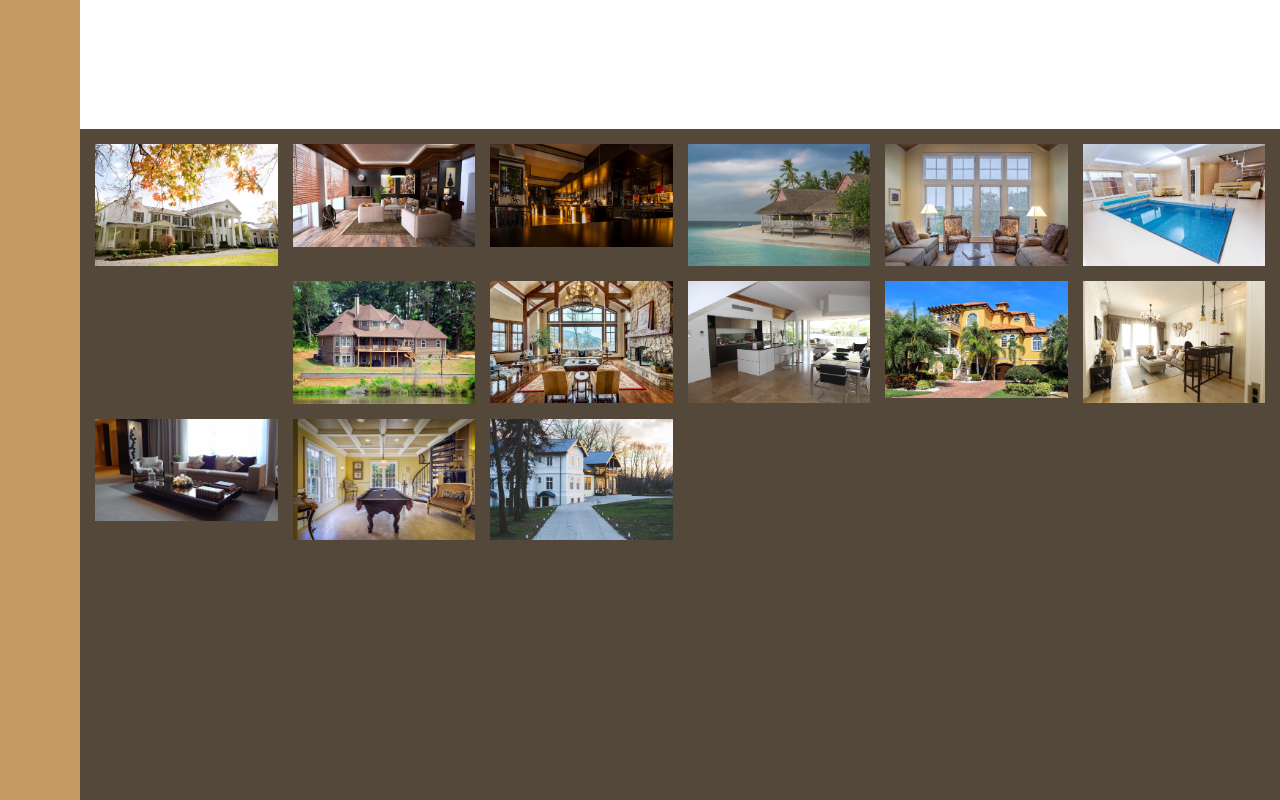
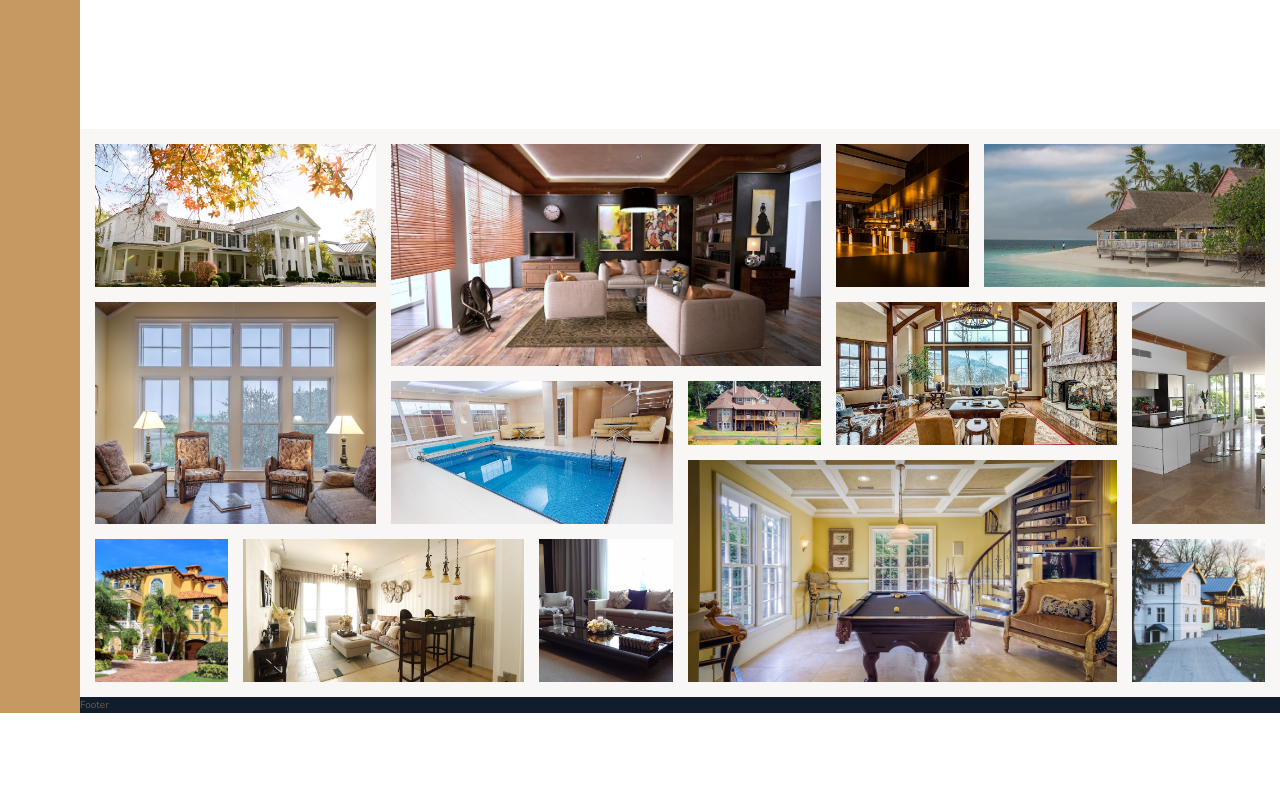
Before and after one commit to brentguf/css-grids, a website: page index.html in a window 1280 px wide. Shown: the part 2920-3720 px from the top of the page. After the commit the page ends 3633 px from the top, so only its background shows below. Drawn offline with nearby package versions, Linux system fonts and the light colour scheme.

Commit message:
gallery styling/positioning

```diff
--- a/sass/_gallery.scss
+++ b/sass/_gallery.scss
@@ -1,21 +1,89 @@
 .gallery {
-  background-color: $color-grey-dark-1;
+  background-color: $color-grey-light-1;
   grid-column: full-start / full-end;
 
   display: grid;
-  grid-template-columns: repeat(6, 1fr);
-  grid-template-rows: repeat(7, 1fr);
+  grid-template-columns: repeat(8, 1fr);
+  grid-template-rows: repeat(7, 5vw);
   grid-gap: 1.5rem;
   padding: 1.5rem;
 
   &__item {
     &--1 {
+      grid-column: 1 / 3;
       grid-row: 1 / 3;
+    }
+
+    &--2 {
+      grid-column: 3 / 6;
+      grid-row: 1 / 4;
+    }
+
+    &--3 {
+      grid-column: 6 / 7;
+      grid-row: 1 / 3;
+    }
+
+    &--4 {
+      grid-column: 7 / -1;
+      grid-row: 1 / 3;
+    }
+
+    &--5 {
+      grid-column: 1 / 3;
+      grid-row: 3 / 6;
+    }
+
+    &--6 {
+      grid-column: 3 / 5;
+      grid-row: 4 / 6;
+    }
+
+    &--7 {
+      grid-column: 5 / 6;
+      grid-row: 4 / 5;
+    }
+
+    &--8 {
+      grid-column: 6 / 8;
+      grid-row: 3 / 5;
+    }
+
+    &--9 {
+      grid-column: 8 / -1;
+      grid-row: 3 / 6;
+    }
+
+    &--10 {
+      grid-column: 1 / 2;
+      grid-row: 6 / -1;
+    }
+
+    &--11 {
+      grid-column: 2 / 4;
+      grid-row: 6 / -1;
+    }
+
+    &--12 {
+      grid-column: 4 / 5;
+      grid-row: 6 / -1;
+    }
+
+    &--13 {
+      grid-column: 5 / 8;
+      grid-row: 5 / -1;
+    }
+
+    &--14 {
+      grid-column: 8 / -1;
+      grid-row: 6 / -1;
     }
   }
 
   &__img {
     display: block;
     width: 100%;
+    height: 100%;
+    object-fit: cover;
   }
 }
```
Also changed, not shown: css/style.css.
